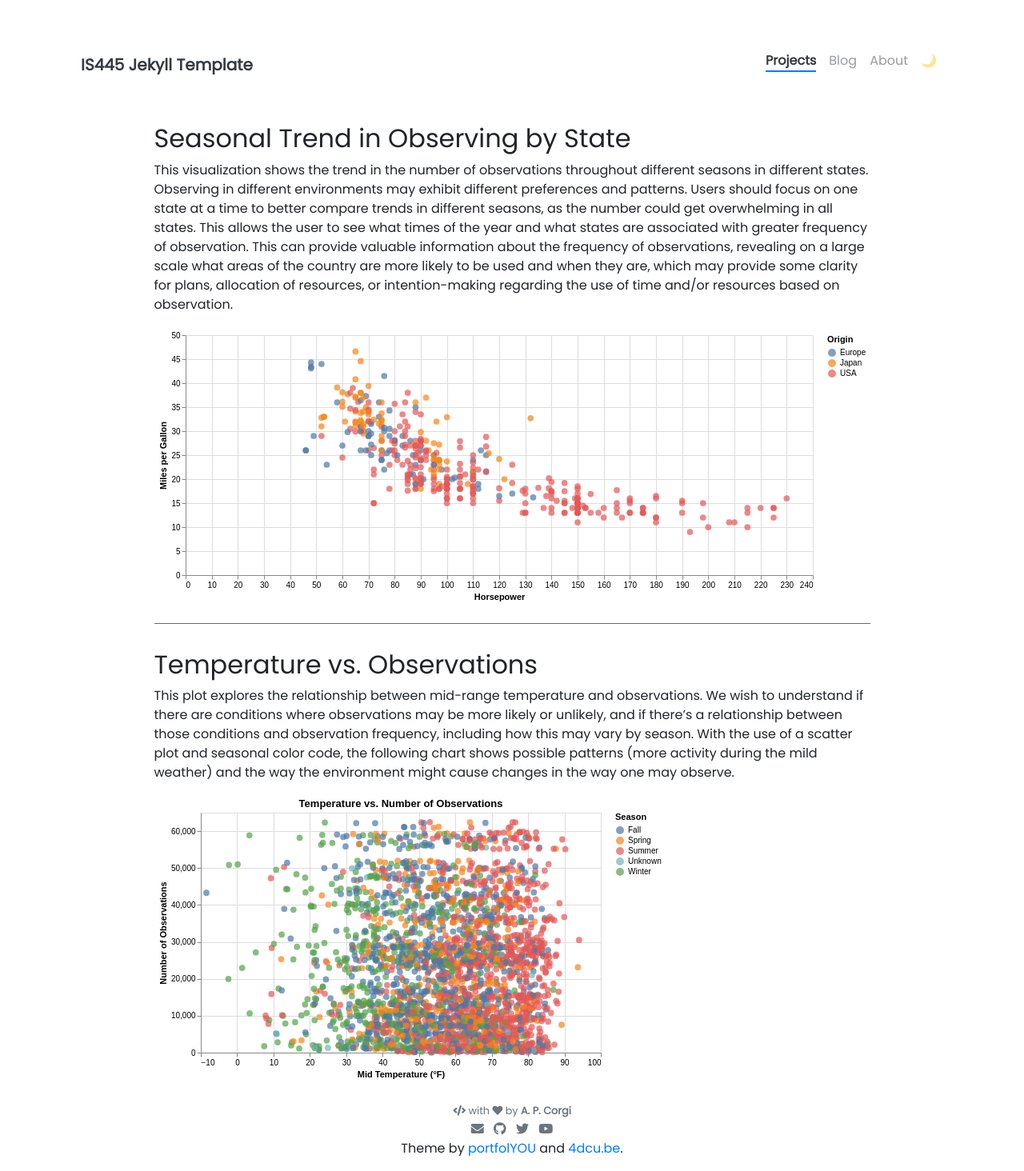
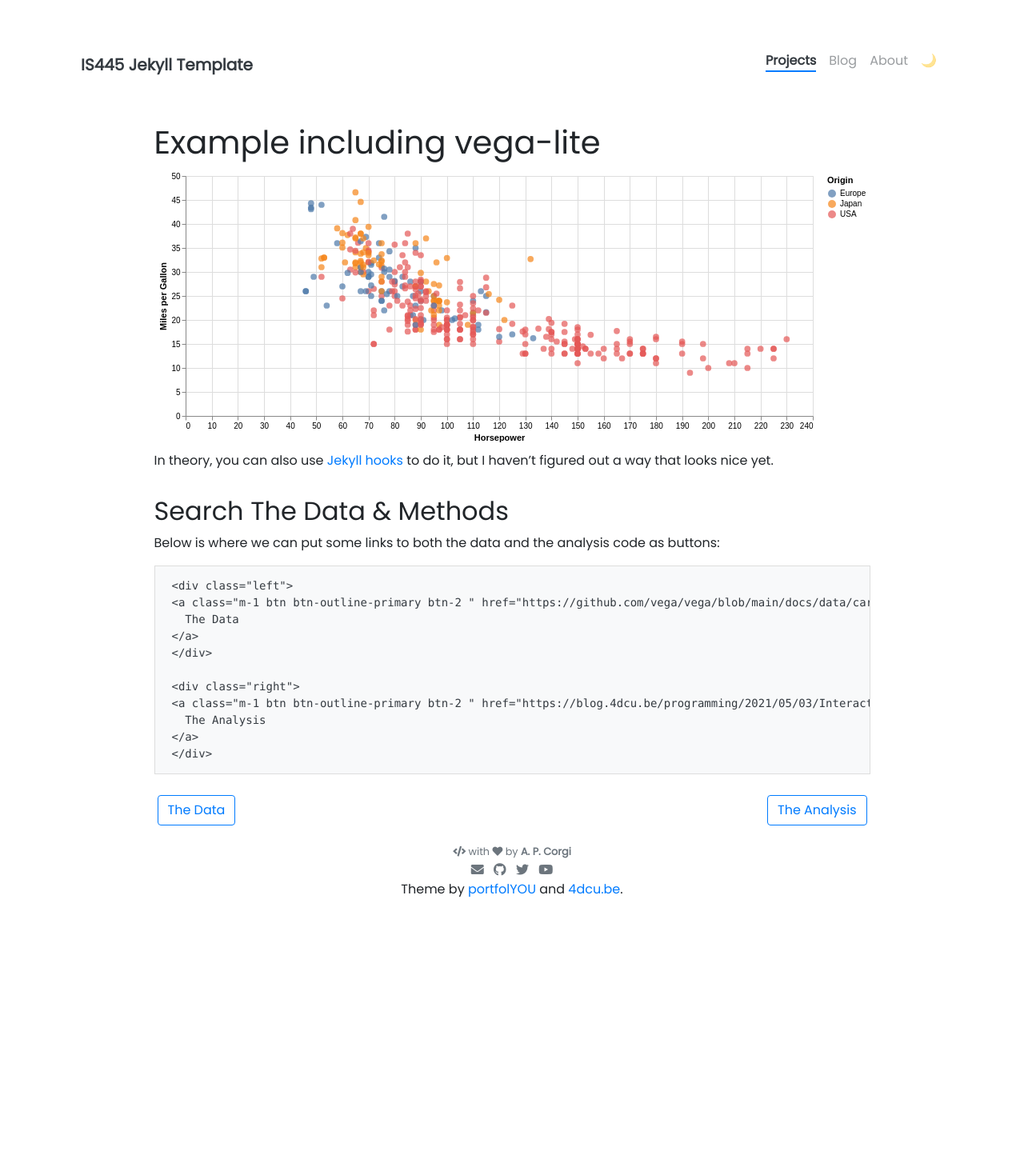
Before and after one commit to qideng1119/qideng1119.github.io, a Jekyll site: the page built from _projects/hw5-vega-lite.md, in a window 1280 px wide. Shown: the whole page at 80% size. Built offline with Jekyll 4.4.1, drawn with Linux system fonts in a browser that asks for light colours; nearby versions of some CDN libraries; after the commit the page ends 1140 px from its top, so only the background shows below that.

Commit message:
Update hw5-vega-lite.md

````diff
--- a/_projects/hw5-vega-lite.md
+++ b/_projects/hw5-vega-lite.md
@@ -1,8 +1,7 @@
 ---
-name: HW5 Vega-Lite Plot
-tools: [Python, Vega-Lite, Altair]
-image: assets/pngs/cars.png
-description: Visualization from Homework 5 using Vega-Lite embedded with JSON.
+name: Data Viz HW5
+tools: [Python, HTML, vega-lite]
+description: data viz hw 5
 custom_js:
   - vega.min
   - vega-lite.min
@@ -10,15 +9,36 @@ custom_js:
   - justcharts
 ---
 
-## Seasonal Trend in Observing by State
 
-This visualization shows the trend in the number of observations throughout different seasons in different states. Observing in different environments may exhibit different preferences and patterns. Users should focus on one state at a time to better compare trends in different seasons, as the number could get overwhelming in all states. This allows the user to see what times of the year and what states are associated with greater frequency of observation. This can provide valuable information about the frequency of observations, revealing on a large scale what areas of the country are more likely to be used and when they are, which may provide some clarity for plans, allocation of resources, or intention-making regarding the use of time and/or resources based on observation.
+# Example including vega-lite
+
+
 
 <vegachart schema-url="{{ site.baseurl }}/assets/json/cars.json" style="width: 100%"></vegachart>
----
 
-## Temperature vs. Observations
+In theory, you can also use [Jekyll hooks](https://jekyllrb.com/docs/plugins/hooks/) to do it, but I haven't figured out a way that looks nice yet.
 
-This plot explores the relationship between mid-range temperature and observations. We wish to understand if there are conditions where observations may be more likely or unlikely, and if there's a relationship between those conditions and observation frequency, including how this may vary by season. With the use of a scatter plot and seasonal color code, the following chart shows possible patterns (more activity during the mild weather) and the way the environment might cause changes in the way one may observe.
 
-<vegachart schema-url="{{ site.baseurl }}/assets/json/hw5_chart2.json" style="width: 100%"></vegachart>
+## Search The Data & Methods
+
+Below is where we can put some links to both the data and the analysis code as buttons:
+
+```
+<div class="left">
+{% include elements/button.html link="https://github.com/vega/vega/blob/main/docs/data/cars.json" text="The Data" %}
+</div>
+
+<div class="right">
+{% include elements/button.html link="https://blog.4dcu.be/programming/2021/05/03/Interactive-Visualizations.html" text="The Analysis" %}
+</div>
+```
+
+<!-- these are written in a combo of html and liquid -->
+
+<div class="left">
+{% include elements/button.html link="https://github.com/vega/vega/blob/main/docs/data/cars.json" text="The Data" %}
+</div>
+
+<div class="right">
+{% include elements/button.html link="https://github.com/jnaiman/online_cv_public/blob/main/python_notebooks/test_generate_plots.ipynb" text="The Analysis" %}
+</div>
````
